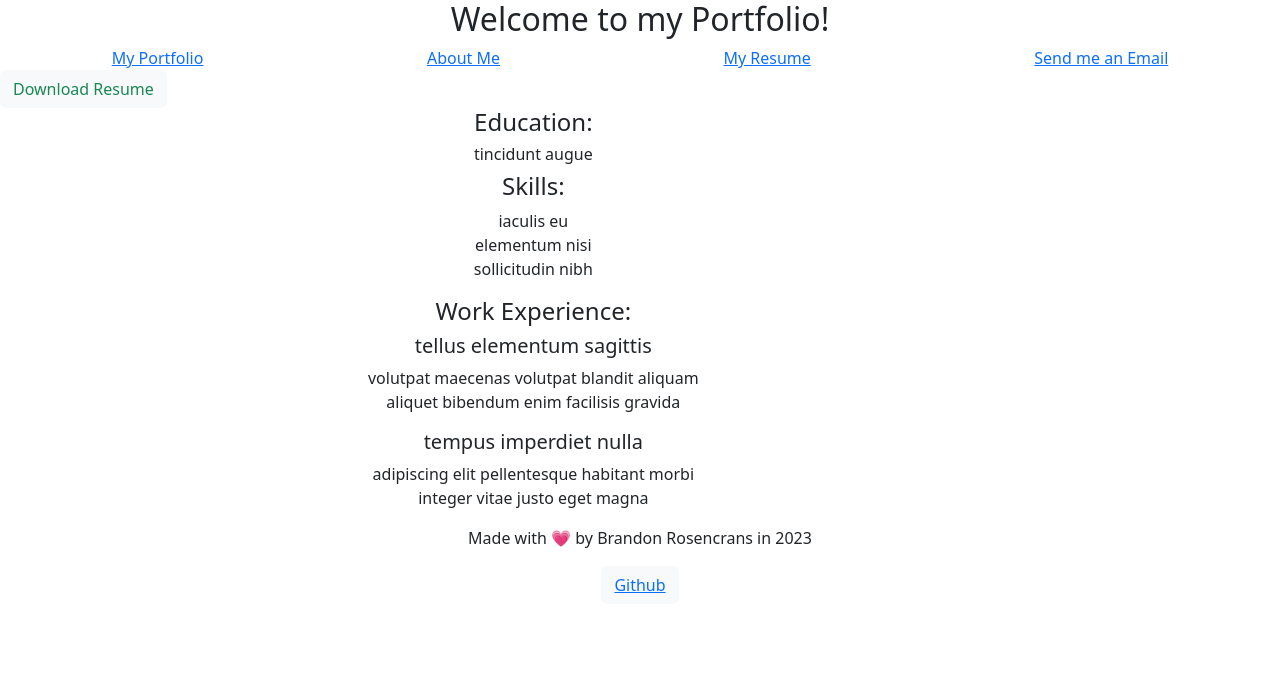
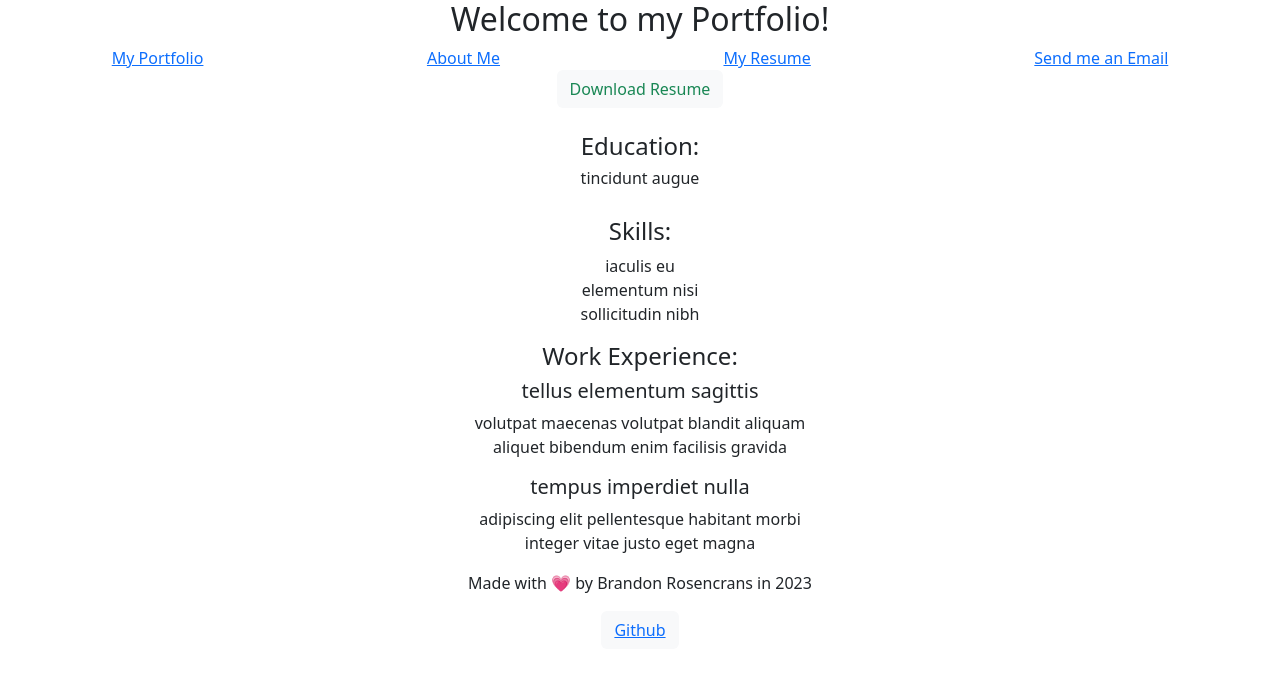
Before and after one commit to BRosencrans/react-portfolio, a React (Create React App) app: page /resume in a window 1280 px wide. Shown: the top 674 px of the page. Built offline with nearby package versions, Linux system fonts and the light colour scheme.

Commit message:
Added basic contact page

```diff
--- a/src/components/pages/About.js
+++ b/src/components/pages/About.js
@@ -9,10 +9,11 @@ function About() {
                 <div className='col-md-8'>
                     <div className='about-text text-start'>
                         <p>Lorem ipsum dolor sit amet, consectetur adipiscing elit, sed do eiusmod tempor incididunt ut labore et dolore magna aliqua. In iaculis nunc sed augue lacus viverra vitae.</p>
-
+                        <br/>
                         <p>Lorem ipsum dolor sit amet, consectetur adipiscing elit, sed do eiusmod tempor incididunt ut labore et dolore magna aliqua. In iaculis nunc sed augue lacus viverra vitae..</p>
-
+                        <br/>
                         <p>Lorem ipsum dolor sit amet, consectetur adipiscing elit, sed do eiusmod tempor incididunt ut labore et dolore magna aliqua. In iaculis nunc sed augue lacus viverra vitae.</p>
+                        <br/>
                     </div>
                 </div>
                 <div className='col-md-2'></div>
--- a/src/components/pages/Contact.js
+++ b/src/components/pages/Contact.js
@@ -0,0 +1,19 @@
+import React from "react";
+
+function Contact() {
+
+
+return (
+    <main>
+        <div className="text-center row justify-content-center">
+            <br/>
+            <h2>Contact</h2>
+            <p>You can Email me any questions here:</p>
+            <p>aTotallyRealEmail@aplace.com</p>
+            <br />
+        </div>
+    </main>
+)
+}
+
+export default Contact;
--- a/src/components/pages/Resume.js
+++ b/src/components/pages/Resume.js
@@ -2,23 +2,18 @@ import React from "react";
 
 function Resume() {
     return (
-        <main>
+        <main className= "text-center row justify-content-center">
             <div className="res-text">
                 <div className="col-1"></div>
-
-                <div className="col-10">
-
-                    <div>
-
-                        <a className="btn text-success bg-light" download href="#">Download Resume</a>
-
-                        <h4  className="text-center row justify-content-center">Education:</h4>
+                <a className="btn text-success bg-light" download href="#">Download Resume</a>
+                <br/>
+                <br/>
+                <h4  className="text-center row justify-content-center">Education:</h4>
                         <div className="indent text-center row justify-content-center">
                                 <h6>tincidunt augue</h6>
-                        </div>
-
-
-                        <h4  className="text-center row justify-content-center">Skills:</h4>
+                <br/>
+                <br/>
+                         <h4  className="text-center row justify-content-center">Skills:</h4>
                         <div   className=" text-center row justify-content-center">
                             <ul>
                                 <li>iaculis eu</li>
@@ -26,7 +21,8 @@ function Resume() {
                                 <li>sollicitudin nibh</li>
                             </ul>
                         </div>
-
+                        <br/>
+                        <br/>
                         <h4 className="text-center row justify-content-center">Work Experience:</h4>
 
                         <div className=" text-center row justify-content-center">
@@ -40,13 +36,14 @@ function Resume() {
                                 <li>adipiscing elit pellentesque habitant morbi</li>
                                 <li>integer vitae justo eget magna</li>
                             </ul>
+                            <br/>
                         </div>
-                    </div>
+                <div className="col-10">
                 </div>
-            </div>
+               </div>
+              </div>
 
         </main>
-
     )
 }
 
```
